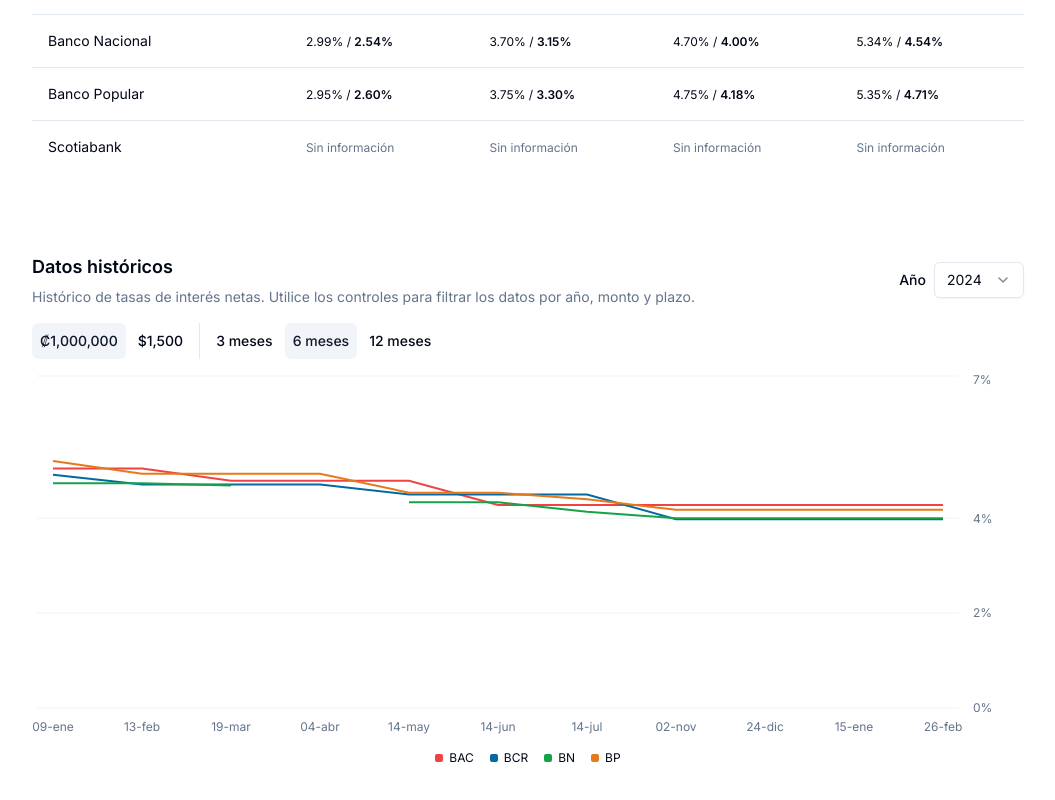
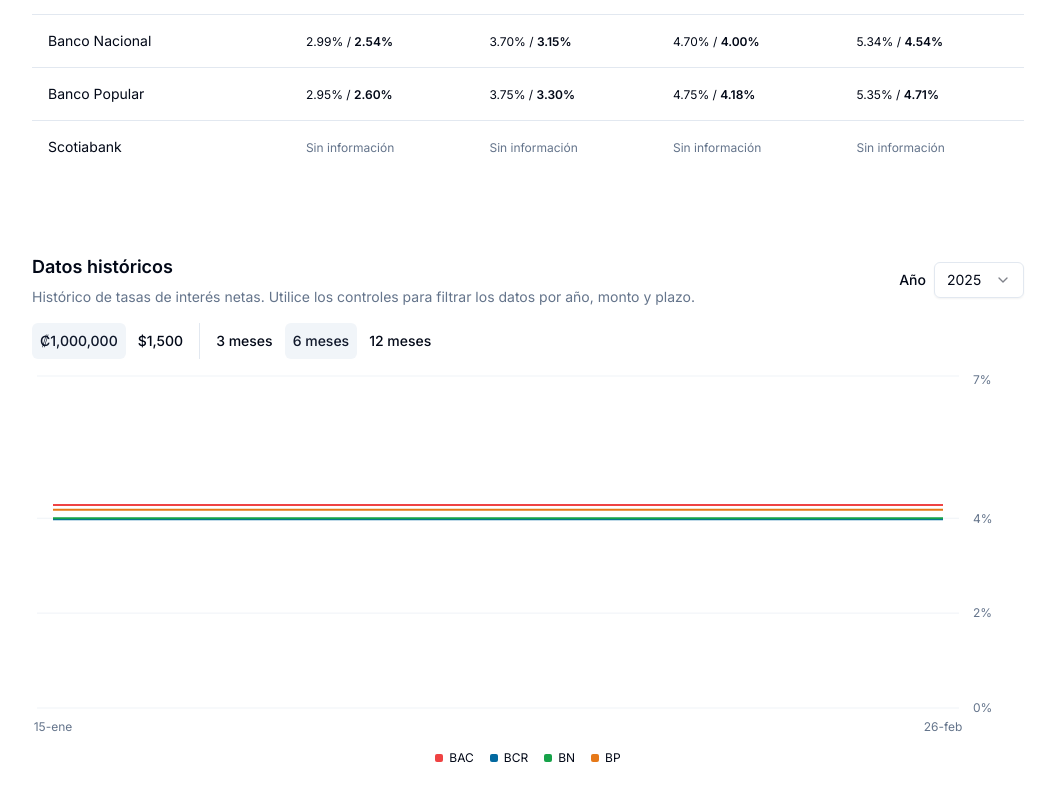
Before and after one commit to gggonzalo/tasas-cdp-cr, a Next.js app: page / in a window 1280 px wide. Shown: the part 458-1258 px from the top of the page, without its empty margins (112-1167 px from the left). Built offline with nearby package versions, Linux system fonts and the light colour scheme.

Commit message:
Update rates table Make years select box work

```diff
--- a/app/page.tsx
+++ b/app/page.tsx
@@ -57,7 +57,7 @@
       </div>
       {/* TODO: Agregar nota pequena de electronico/desmaterializado, sin renovacion y pago al vencimiento */}
 
-      <MultipleTermsTable entitiesRates={jan25EntitiesRates} />
+      <MultipleTermsTable entitiesRates={feb25EntitiesRates} />
 
       {/* TODO: Just a single amount per currency will be used to keep historical data. Choose the most common one (pbly the smallest one which meets the min req in all banks) */}
       <HistoricalRatesChart monthlyRatesMap={monthlyRatesMap} />
--- a/components/HistoricalRatesChart.tsx
+++ b/components/HistoricalRatesChart.tsx
@@ -156,8 +156,7 @@
 export function HistoricalRatesChart({
   monthlyRatesMap,
 }: HistoricalRatesChartProps) {
-  // TODO: Implement functionality when we have 2 months of data for 2025
-  const [selectedYear, setSelectedYear] = useState<string>("2024");
+  const [selectedYear, setSelectedYear] = useState<string>("2025");
   const [selectedCurrency, setSelectedCurrency] = useState<string>("CRC");
   // TODO: Replace with termOptions[0] when more of our data is available
   const [selectedTerm, setSelectedTerm] = useState<TermOption>(termOptions[1]);
@@ -176,7 +175,11 @@
       new Set(
         currencyRates.flatMap((rate) => Object.keys(rate.netRatesByDate)),
       ),
-    ).sort();
+    )
+      .filter(
+        (date) => new Date(date).getFullYear().toString() === selectedYear,
+      )
+      .sort();
 
     const term = selectedTerm.value;
 
@@ -193,7 +196,7 @@
       SCOTIA: currencyRates.find((r) => r.entity === "Scotiabank")
         ?.netRatesByDate[date]?.[term],
     }));
-  }, [historicalRates, selectedTerm.value, selectedCurrency]);
+  }, [historicalRates, selectedTerm.value, selectedCurrency, selectedYear]);
 
   const yAxisDomain = useMemo(() => {
     const allRates = Object.values(monthlyRatesMap).flatMap((rates) =>
@@ -234,6 +237,7 @@
             </SelectTrigger>
             <SelectContent>
               <SelectItem value="2024">2024</SelectItem>
+              <SelectItem value="2025">2025</SelectItem>
             </SelectContent>
           </Select>
         </div>
```
